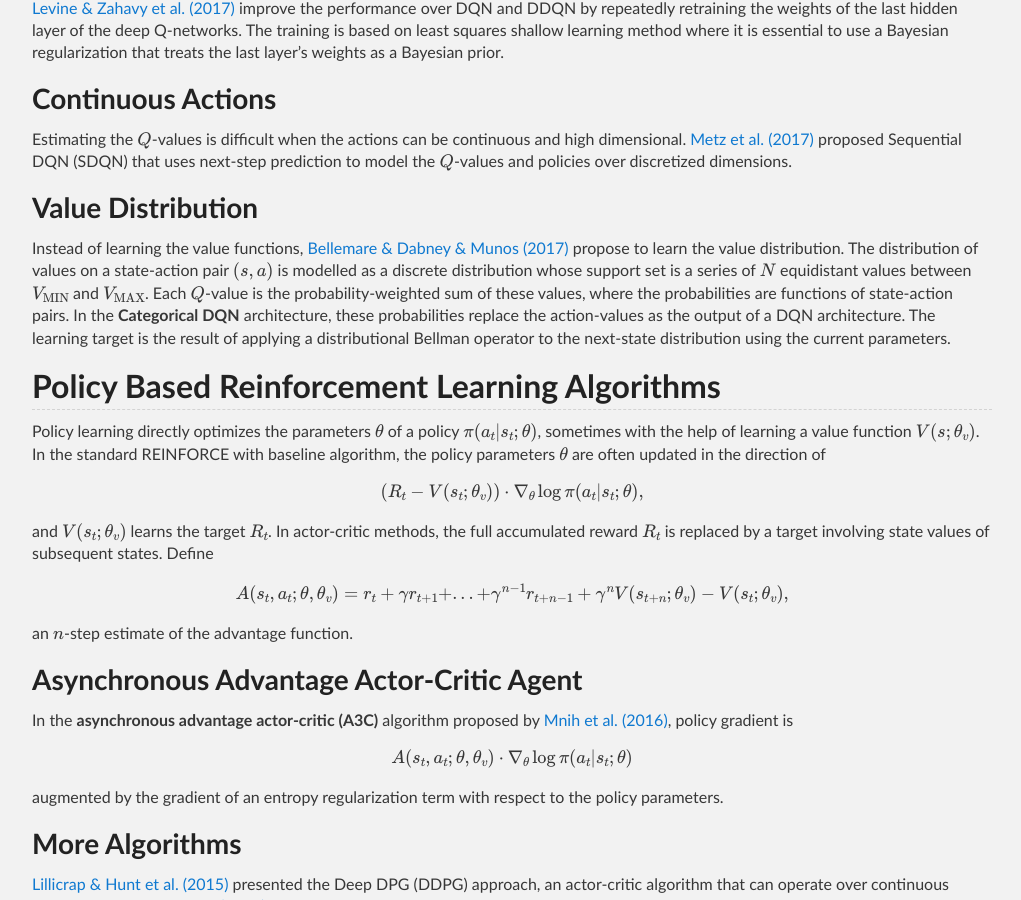
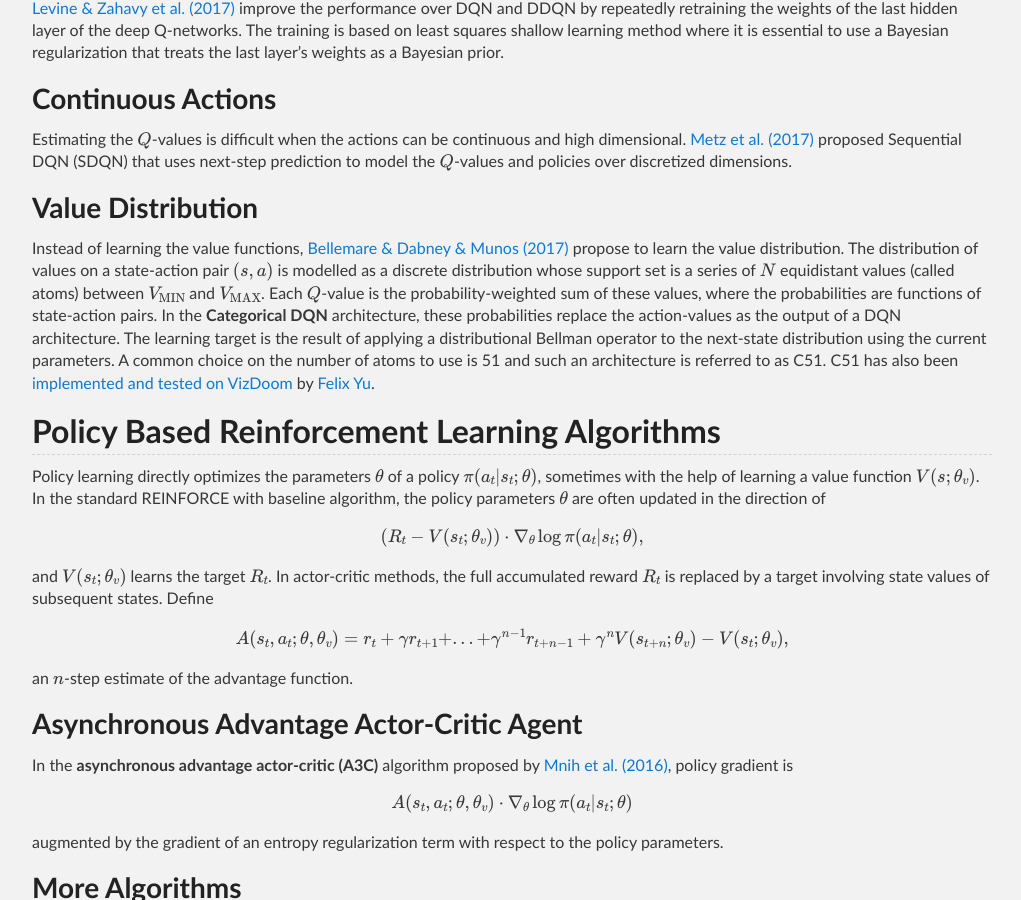
Before and after one commit to Tonywuhk/realai.org, a Jekyll site: the page built from DRL/learning-algorithms.md, in a window 1280 px wide and 900 px high, scrolled down 801 px. Shown: the whole window, without its empty margins (128-1149 px from the left). Built offline with Jekyll 4.4.1, drawn with Linux system fonts in a browser that asks for light colours; our own code applies the rules of GitHub Pages for plain Markdown files; formulas are drawn with MathJax 3; the repository's description, which GitHub fills in, is left out.

Commit message:
Update files

```diff
--- a/DRL/learning-algorithms.md
+++ b/DRL/learning-algorithms.md
@@ -47,7 +47,7 @@ Estimating the \\(Q\\)-values is difficult when the actions can be continuous an
 
 ### Value Distribution
 
-Instead of learning the value functions, [Bellemare & Dabney & Munos (2017)](https://arxiv.org/abs/1707.06887) propose to learn the value distribution. The distribution of values on a state-action pair \\((s, a)\\) is modelled as a discrete distribution whose support set is a series of \\(N\\) equidistant values between \\(V_\mathrm{MIN}\\) and \\(V_\mathrm{MAX}\\). Each \\(Q\\)-value is the probability-weighted sum of these values, where the probabilities are functions of state-action pairs. In the **Categorical DQN** architecture, these probabilities replace the action-values as the output of a DQN architecture. The learning target is the result of applying a distributional Bellman operator to the next-state distribution using the current parameters.
+Instead of learning the value functions, [Bellemare & Dabney & Munos (2017)](https://arxiv.org/abs/1707.06887) propose to learn the value distribution. The distribution of values on a state-action pair \\((s, a)\\) is modelled as a discrete distribution whose support set is a series of \\(N\\) equidistant values (called atoms) between \\(V_\mathrm{MIN}\\) and \\(V_\mathrm{MAX}\\). Each \\(Q\\)-value is the probability-weighted sum of these values, where the probabilities are functions of state-action pairs. In the **Categorical DQN** architecture, these probabilities replace the action-values as the output of a DQN architecture. The learning target is the result of applying a distributional Bellman operator to the next-state distribution using the current parameters. A common choice on the number of atoms to use is 51 and such an architecture is referred to as C51. C51 has also been [implemented and tested on VizDoom](https://flyyufelix.github.io/2017/10/24/distributional-bellman.html) by [Felix Yu](https://www.linkedin.com/in/felix-yu-60392815/).
 
 ## Policy Based Reinforcement Learning Algorithms
 
```
Also changed, not shown: DRL/multi-agent-learning.md (+1 -1 lines), README.md (+1 -1 lines).
